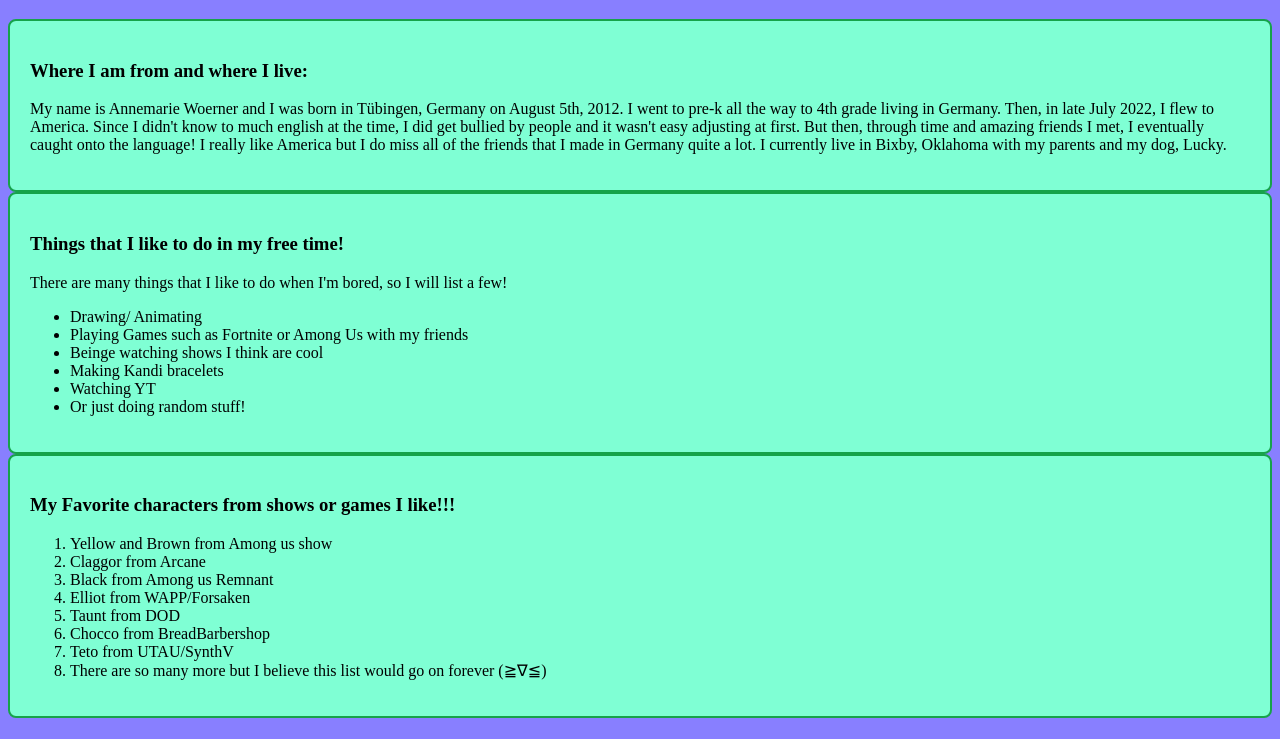
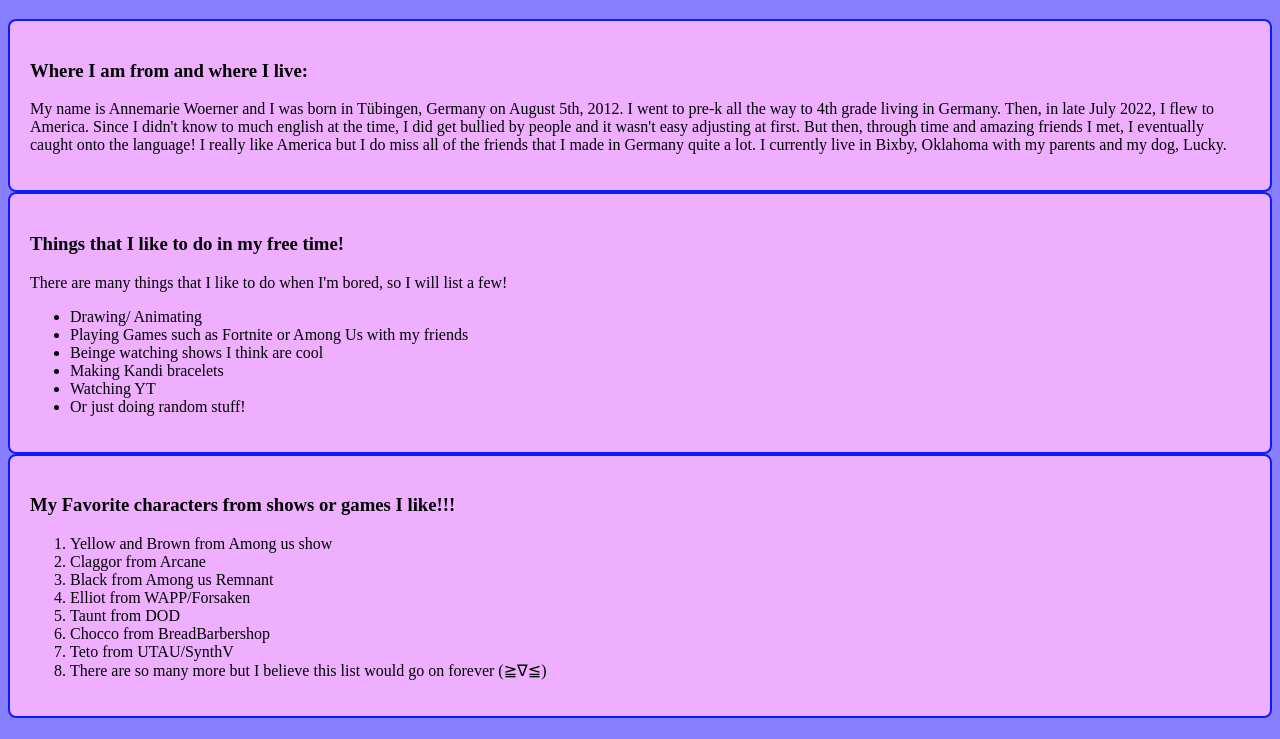
Before and after one commit to luckylovgr/About-Me, a plain HTML site: page index.html in a window 1280 px wide. Shown: the part 61-800 px from the top of the page. Drawn offline with Linux system fonts and the light colour scheme.

Commit message:
changed color

```diff
--- a/style.css
+++ b/style.css
@@ -4,9 +4,9 @@ background-color: rgb(136, 127, 255);
 }
 
 .project-box {
-    background-color: aquamarine;
+    background-color: rgb(239, 175, 255);
     padding: 20px;
-    border: 2px solid #16a34a;
+    border: 2px solid #0b1bff;
     border-radius: 8px;
     flex: 1 1 180px;
 }
```
